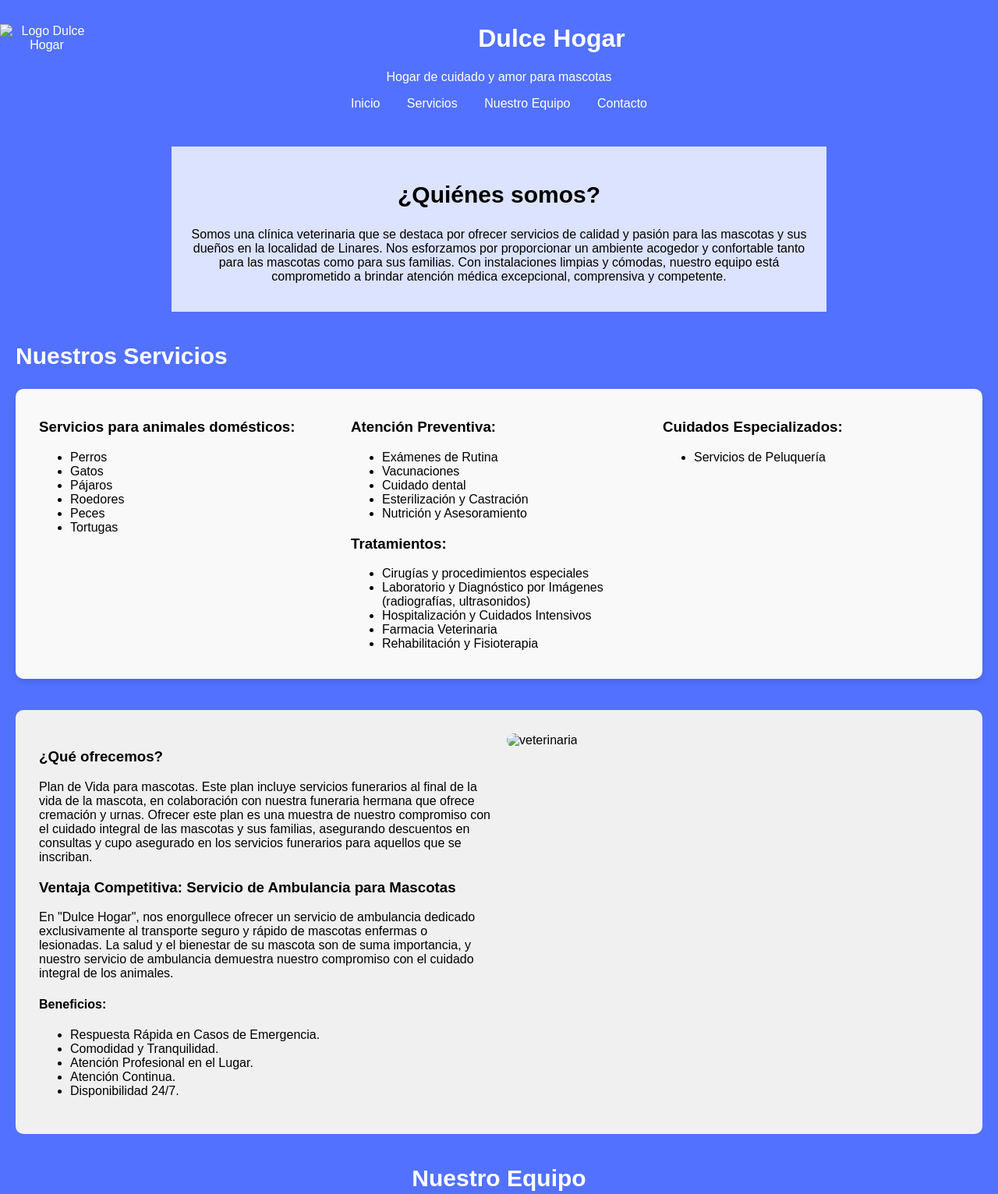
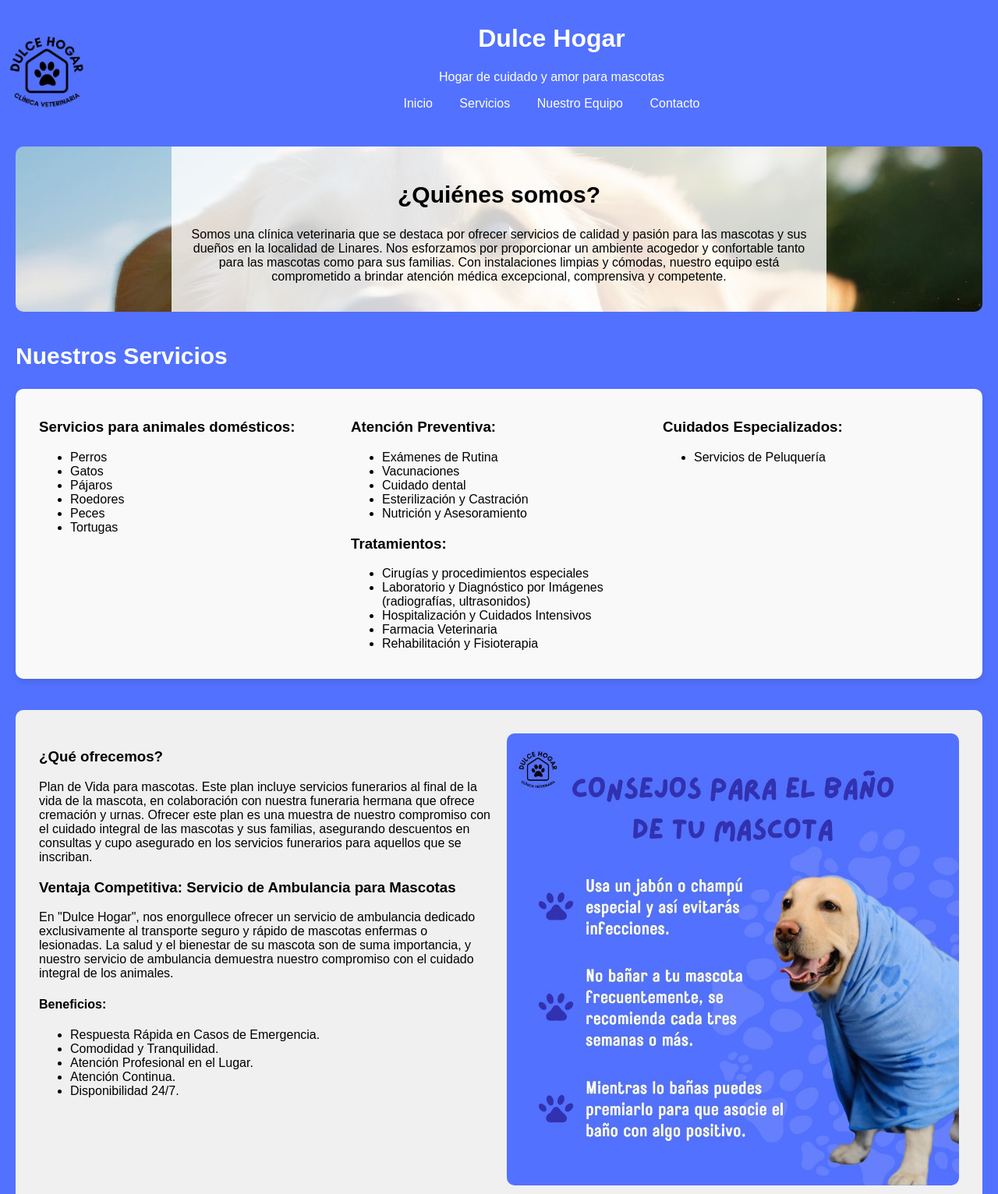
Before and after one commit to Whowies/veterinaria_dulce_hogar, a plain HTML site: page index.html in a window 1280 px wide. Shown: the top 1532 px of the page at 78% size. Drawn offline with Linux system fonts and the light colour scheme; a script that the page names is missing.

Commit message:
Update index.html

```diff
--- a/index.html
+++ b/index.html
@@ -11,7 +11,7 @@
 <body>
     <header>
         <div class="logo">
-            <img src="/imagenes/logo.png" alt="Logo Dulce Hogar">
+            <img src="logo.png" alt="Logo Dulce Hogar">
             <h1>Dulce Hogar</h1>
             <p>Hogar de cuidado y amor para mascotas</p>
         </div>
@@ -28,7 +28,7 @@
     <main>
 
         <!-- Sección Quiénes Somos -->
-        <section id="quienes-somos" style="background-image: url('/imagenes/perro_feliz.jpg'); background-size: auto; background-position: center top -300px; border-radius: 10px; background-repeat: no-repeat;">
+        <section id="quienes-somos" style="background-image: url('perro_feliz.jpg'); background-size: auto; background-position: center top -300px; border-radius: 10px; background-repeat: no-repeat;">
             <div class="container">
                 <h2>¿Quiénes somos?</h2>
                 <p>Somos una clínica veterinaria que se destaca por ofrecer servicios de calidad y pasión para las mascotas y sus dueños en la localidad de Linares.
@@ -109,7 +109,7 @@
             </div>
 
             <div class="imagen">
-                <img src="/imagenes/veterinaria.jpeg" alt="veterinaria">
+                <img src="veterinaria.jpeg" alt="veterinaria">
             </div>
         </section>
 
```
